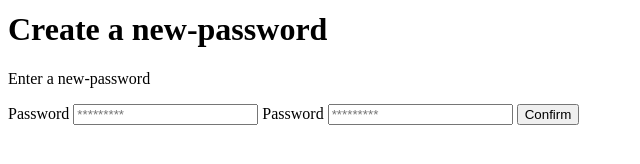
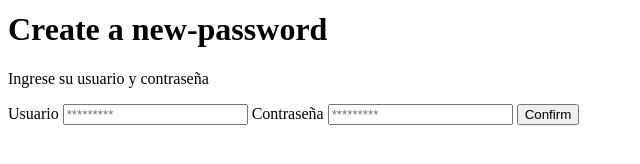
Before and after one commit to SebasJosue/taller-git, a plain HTML site: page login.html in a window 1280 px wide. Shown: the part 338-502 px from the top of the page, 0-640 px from the left. Drawn offline with Linux system fonts and the light colour scheme.

Commit message:
correction for login htm

```diff
--- a/login.html
+++ b/login.html
@@ -20,13 +20,13 @@
           <img src="./logo-tec.png" alt="logo" class="logo">
 
           <h1 class="title">Create a new-password</h1>
-          <p class="subtitle">Enter a new-password</p>
+          <p class="subtitle">Ingrese su usuario y contraseña</p>
 
           <form action="/" class="form">
-           <label for="password" class="label">Password</label>
+           <label for="usuario" class="label">Usuario</label>
             <input type="password" id="password" placeholder="*********" class="input input-password">
 
-            <label for="new-password" class="label">Password</label>
+            <label for="new-password" class="label">Contraseña</label>
             <input type="password" id="new-password" placeholder="*********" class="input input-password">
 
             <input type="submit" value="Confirm" class="primary-button login-button" >
```
